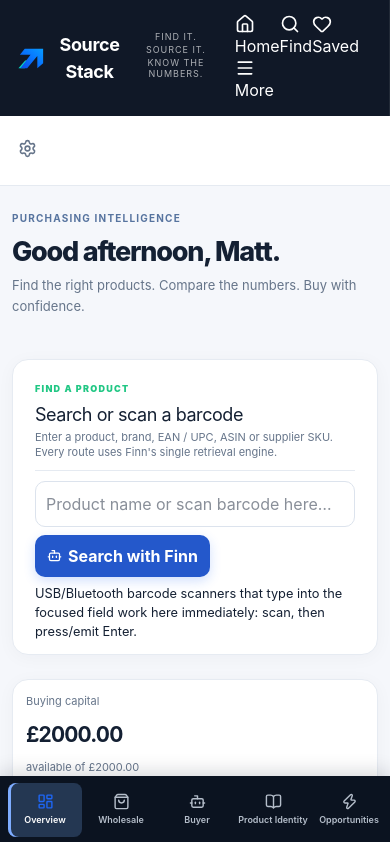
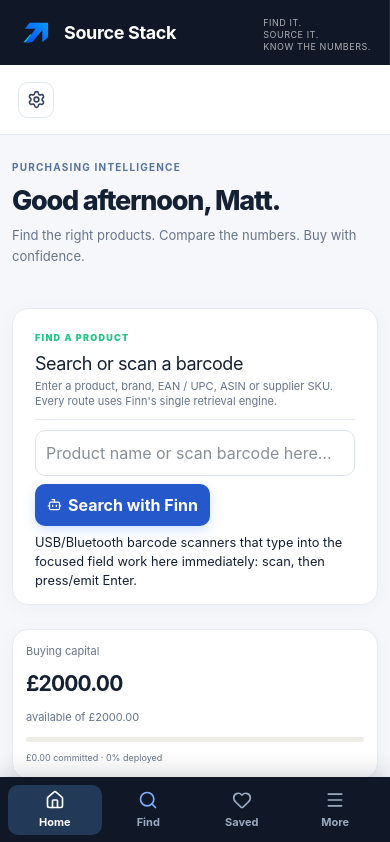
Before and after one commit to mattygribb-beep/stockwise, a Next.js app: page / in a window 390 px wide. Shown: the top 842 px of the page. Built offline with nearby package versions, Linux system fonts and the light colour scheme.

Commit message:
Mobile: left-aligned brand and compact bottom navigation styling

```diff
--- a/app/globals.css
+++ b/app/globals.css
@@ -165,3 +165,26 @@ button{transition:background-color .15s ease,box-shadow .15s ease}
 .user{background:#1b2940;font-weight:700}
 @media(max-width:900px){.page{padding:22px 18px 40px}header{padding:0 18px}.shell{grid-template-columns:minmax(0,1fr)}aside{position:relative;height:auto;padding:14px 16px}.user{display:none}.tag.taglineStack{margin-bottom:12px}nav{display:flex;overflow-x:auto;gap:6px}nav button{white-space:nowrap;min-height:40px}.cards{grid-template-columns:repeat(2,minmax(0,1fr))}}
 @media(max-width:520px){.page{padding:18px 12px 32px}.cards{grid-template-columns:minmax(0,1fr) minmax(0,1fr);gap:9px}.metric{padding:13px}.metric strong{font-size:21px}section{padding:16px}.title h1{font-size:27px}}
+
+
+/* Simplified mobile navigation and left-aligned brand */
+.brand{justify-content:flex-start;text-align:left}
+.tag.taglineStack{justify-items:start;text-align:left;margin-left:8px;margin-right:0}
+.headerActions{display:flex;align-items:center;gap:14px}
+.settingsShortcut{width:36px;height:36px;border:1px solid #e2e8f0;background:#fff;color:#34455f;display:grid;place-items:center;border-radius:10px;cursor:pointer}
+.settingsShortcut:hover{background:#eef3fb}
+.mobileNav,.mobileMore{display:none}
+@media(max-width:900px){
+ aside{padding:13px 18px}
+ .brand{justify-content:flex-start;text-align:left;padding:0}
+ .tag.taglineStack{justify-items:start;text-align:left;margin:5px 0 0 44px;letter-spacing:.06em;gap:1px}
+ .desktopNav{display:none!important}
+ .mobileNav{display:grid;grid-template-columns:repeat(4,minmax(0,1fr));position:fixed;left:0;right:0;bottom:0;z-index:90;background:#101827;padding:8px 8px max(9px,env(safe-area-inset-bottom));min-height:65px;box-shadow:0 -5px 22px rgba(9,19,35,.16)}
+ .mobileNav button{border:0;background:transparent;color:#9baac0;display:flex;flex-direction:column;justify-content:center;align-items:center;gap:4px;padding:5px 0;border-radius:10px;font-size:11px;font-weight:650;cursor:pointer}
+ .mobileNav button.active{color:#fff;background:#223957}
+ .mobileNav button:nth-child(2) svg{color:#80aeff}
+ .mobileMore{display:grid;position:fixed;z-index:89;left:12px;right:12px;bottom:calc(70px + env(safe-area-inset-bottom));padding:9px;background:#fff;border:1px solid #e5eaf1;border-radius:16px;box-shadow:0 14px 48px rgba(16,24,39,.2);grid-template-columns:repeat(2,minmax(0,1fr));gap:5px}
+ .mobileMore button{display:flex;align-items:center;gap:10px;text-align:left;padding:13px 12px;border:0;background:#f6f8fb;border-radius:10px;color:#25354c;font-size:12px;font-weight:650}
+ .shell{padding-bottom:76px}
+ .headerActions i{display:none}
+}
```
